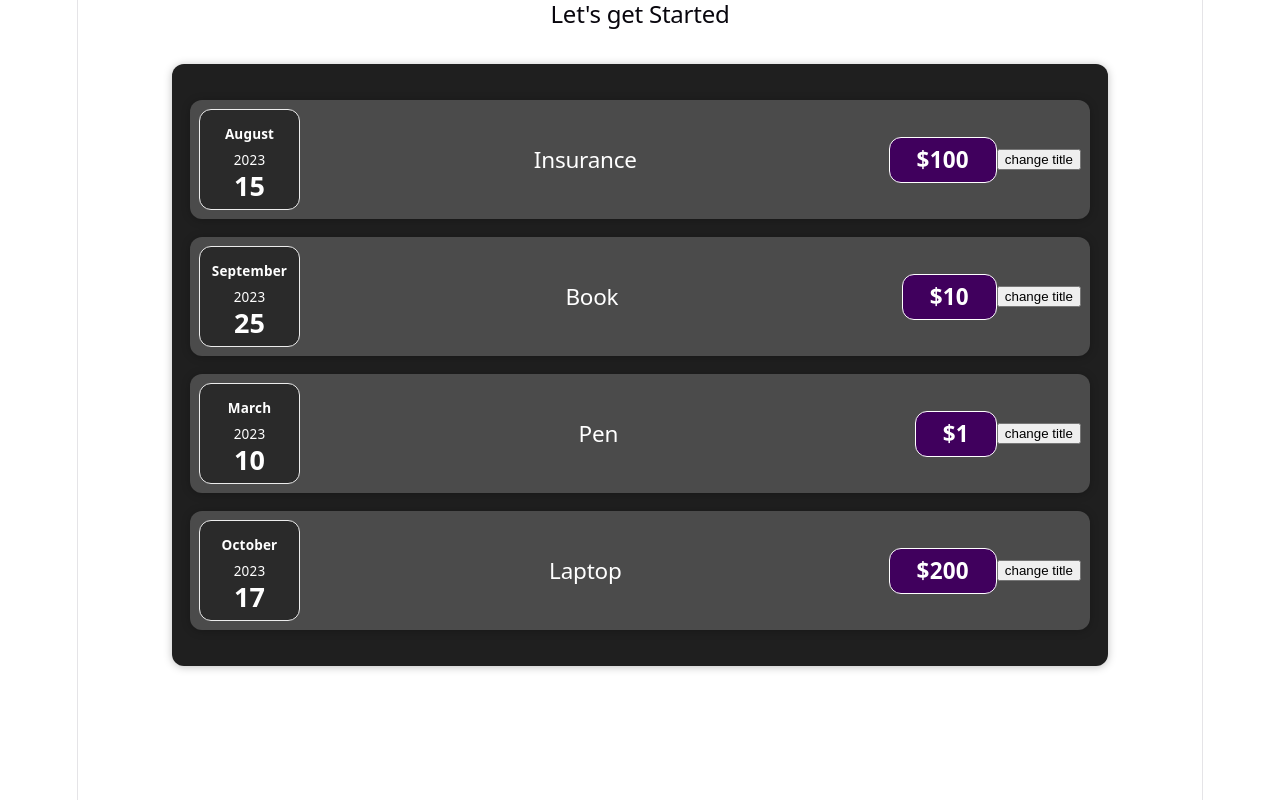
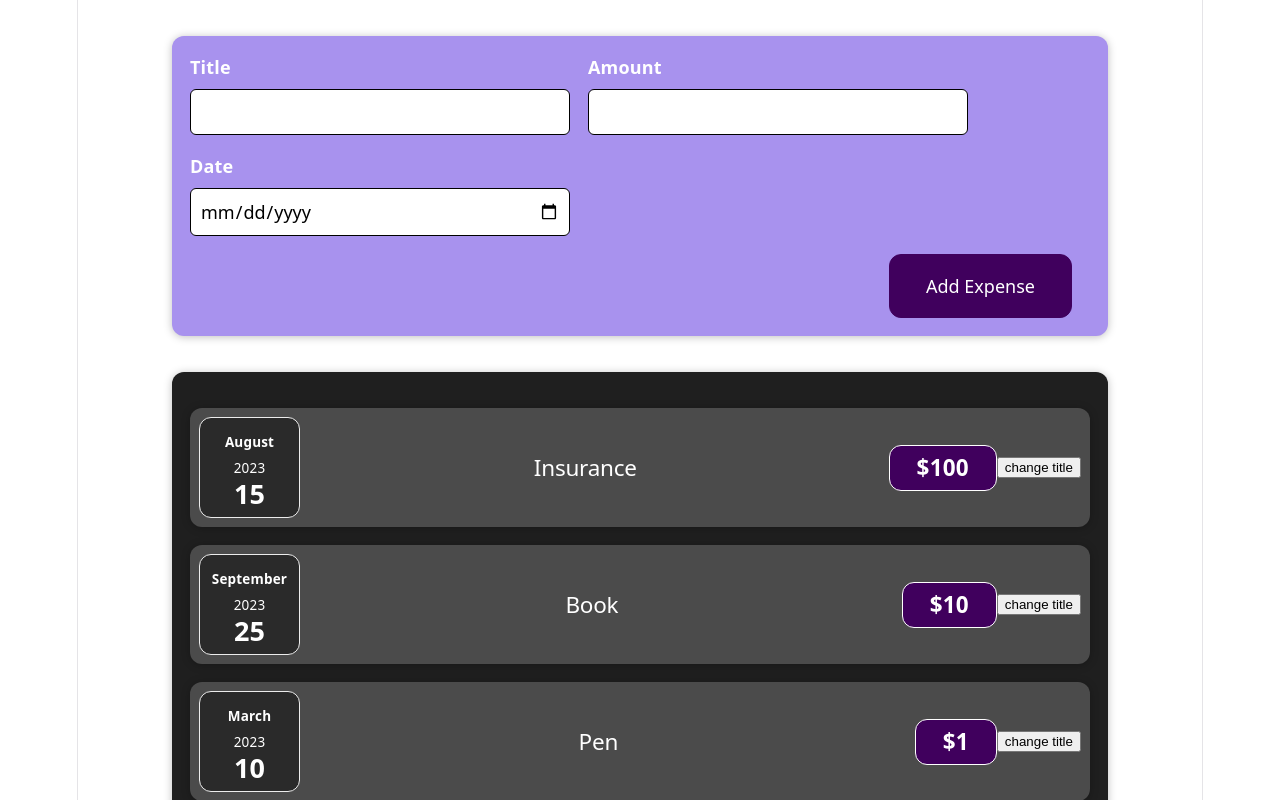
Before and after one commit to Yash-Gehlot/Learning-React, a React (Vite) app in the folder firstProject/: page / in a window 1280 px wide. Shown: the top 800 px of the page. Built offline with nearby package versions, Linux system fonts and the light colour scheme.

Commit message:
dealing with multiple states

```diff
--- a/firstProject/src/App.jsx
+++ b/firstProject/src/App.jsx
@@ -1,4 +1,5 @@
 import Expenses from "./components/Expenses/Expenses";
+import NewExpense from "./components/NewExpense/NewExpense";
 
 function App() {
   const expenses = [
@@ -10,7 +11,7 @@
 
   return (
     <div>
-      <h2>Let's get Started</h2>
+      <NewExpense/>
       <Expenses expenses={expenses} />
     </div>
   );
--- a/firstProject/src/components/Expenses/ExpenseItem.jsx
+++ b/firstProject/src/components/Expenses/ExpenseItem.jsx
@@ -1,4 +1,4 @@
-// Write your code at the relevant places in the code below
+
 
 import "./ExpenseItem.css";
 import ExpenseDate from "./ExpenseDate";
--- /dev/null
+++ b/firstProject/src/components/NewExpense/ExpenseForm.css
@@ -0,0 +1,28 @@
+.new-expense__controls {
+  display: flex;
+  flex-wrap: wrap;
+  gap: 1rem;
+  margin-bottom: 1rem;
+  text-align: left;
+}
+
+.new-expense__control label {
+  font-weight: bold;
+  margin-bottom: 0.5rem;
+  display: block;
+  color: white;
+
+}
+
+.new-expense__control input {
+  font: inherit;
+  padding: 0.5rem;
+  border-radius: 6px;
+  border: 1px solid #000000;
+  width: 20rem;
+  max-width: 100%;
+}
+
+.new-expense__actions {
+  text-align: right;
+}
--- /dev/null
+++ b/firstProject/src/components/NewExpense/ExpenseFrom.jsx
@@ -0,0 +1,52 @@
+// Write your code at relevant places in the code below:
+
+import React, { useState } from "react";
+import "./ExpenseForm.css";
+
+const ExpenseForm = () => {
+  const [enteredTitle, setEnteredTitle] = useState("");
+  const [enteredAmount, setEnteredAmount] = useState("");
+  const [enteredDate, setEnteredDate] = useState("");
+
+  const titleChangeHandler = (event) => {
+    setEnteredTitle(event.target.value);
+  };
+
+  const amountChangeHandler = (event) => {
+    setEnteredAmount(event.target.value);
+  };
+
+  const dateChangeHandler = (event) => {
+    setEnteredDate(event.target.value);
+  };
+
+  return (
+    <form>
+      <div className="new-expense__controls">
+        <div className="new-expense__control">
+          <label htmlFor="title">Title</label>
+          <input type="text" id="title" onChange={titleChangeHandler} />
+        </div>
+        <div className="new-expense__control">
+          <label htmlFor="amount">Amount</label>
+          <input type="number" id="amount" onChange={amountChangeHandler} />
+        </div>
+        <div className="new-expense__control">
+          <label htmlFor="date">Date</label>
+          <input
+            type="date"
+            id="date"
+            min="2023-01-01"
+            max="2024-12-31"
+            onChange={dateChangeHandler}
+          />
+        </div>
+      </div>
+      <div className="new-expense__actions">
+        <button type="submit">Add Expense</button>
+      </div>
+    </form>
+  );
+};
+
+export default ExpenseForm;
--- /dev/null
+++ b/firstProject/src/components/NewExpense/NewExpense.css
@@ -0,0 +1,38 @@
+.new-expense {
+  background-color: #a892ee;
+  padding: 1rem;
+  margin: 2rem auto;
+  width: 50rem;
+  max-width: 95%;
+  border-radius: 12px;
+  text-align: center;
+  box-shadow: 0 1px 8px rgba(0, 0, 0, 0.25);
+}
+
+.new-expense button {
+  font: inherit;
+  cursor: pointer;
+  padding: 1rem 2rem;
+  border: 1px solid #40005d;
+  background-color: #40005d;
+  color: white;
+  border-radius: 12px;
+  margin-right: 1rem;
+}
+
+.new-expense button:hover,
+.new-expense button:active {
+  background-color: #510674;
+  border-color: #510674;
+}
+
+.new-expense button.alternative {
+  color: #220131;
+  border-color: transparent;
+  background-color: transparent;
+}
+
+.new-expense button.alternative:hover,
+.new-expense button.alternative:active {
+  background-color: #ddb3f8;
+}
--- /dev/null
+++ b/firstProject/src/components/NewExpense/NewExpense.jsx
@@ -0,0 +1,13 @@
+import React from "react";
+import ExpenseForm from "./ExpenseFrom";
+import "./NewExpense.css";
+
+const NewExpense = () => {
+  return (
+    <div className="new-expense">
+      <ExpenseForm />
+    </div>
+  );
+};
+
+export default NewExpense;
```
